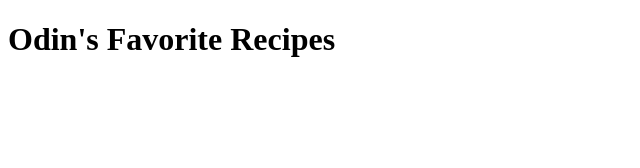
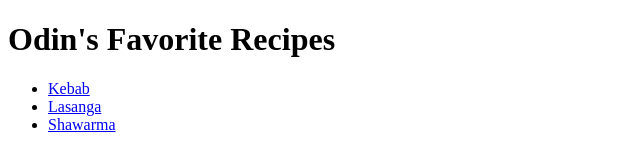
Before and after one commit to ChoDEVera/odin-recipes, a plain HTML site: page index.html in a window 1280 px wide. Shown: the whole page, without its empty margins (0-640 px from the left). Drawn offline with Linux system fonts and the light colour scheme.

Commit message:
Add links of recipe pages to index.html

```diff
--- a/index.html
+++ b/index.html
@@ -8,5 +8,16 @@
 </head>
 <body>
     <h1>Odin's Favorite Recipes</h1>
+    <ul>
+        <li>
+            <a href="/Users/cholo/repos/odin-recipes/recipes/kebab.html">Kebab</a>
+        </li>
+        <li>
+            <a href="/Users/cholo/repos/odin-recipes/recipes/lasanga.html">Lasanga</a>
+        </li>
+        <li>
+            <a href="/Users/cholo/repos/odin-recipes/recipes/shawarma.html">Shawarma</a>
+        </li>
+    </ul>
 </body>
 </html>
```
